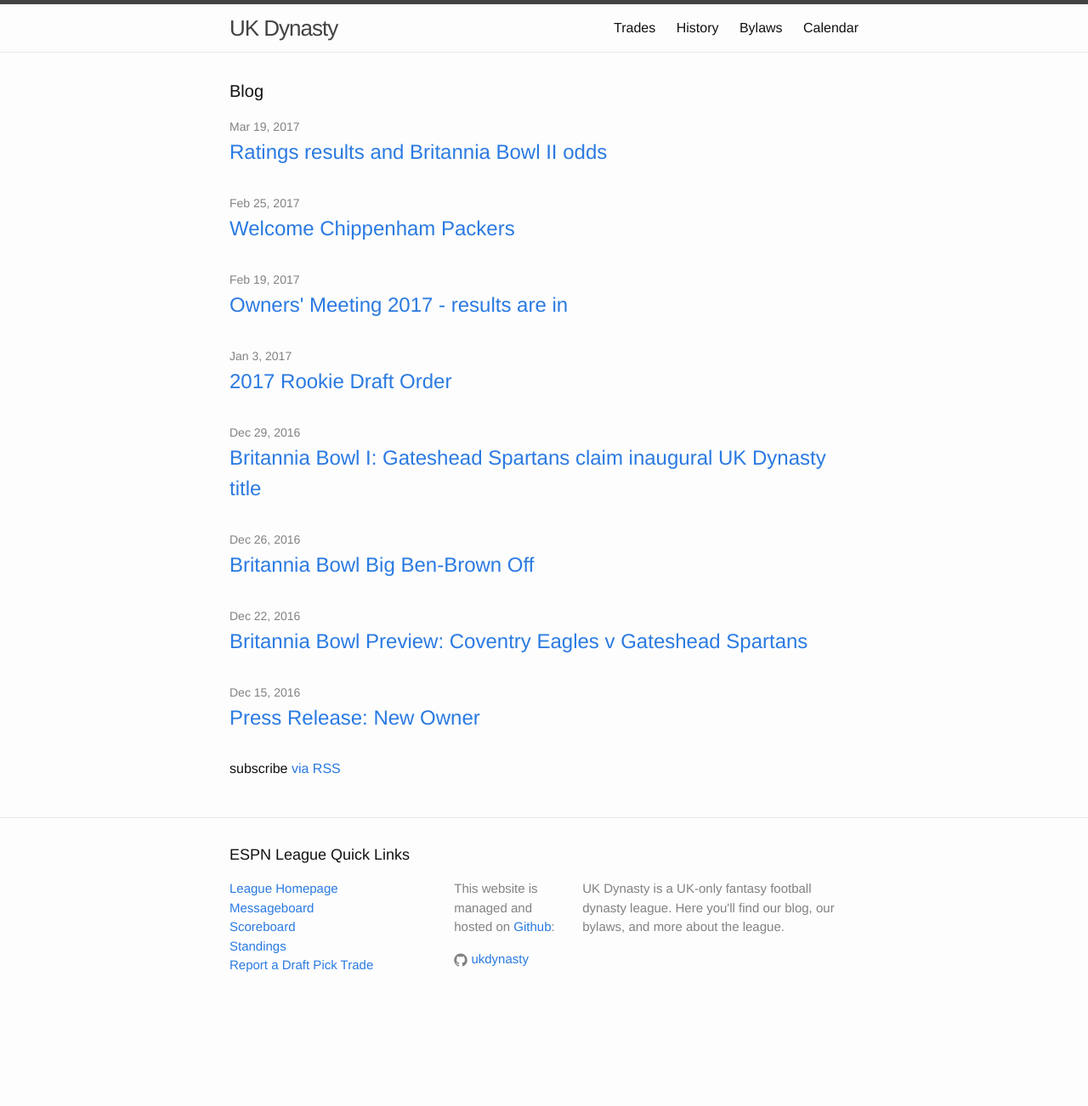
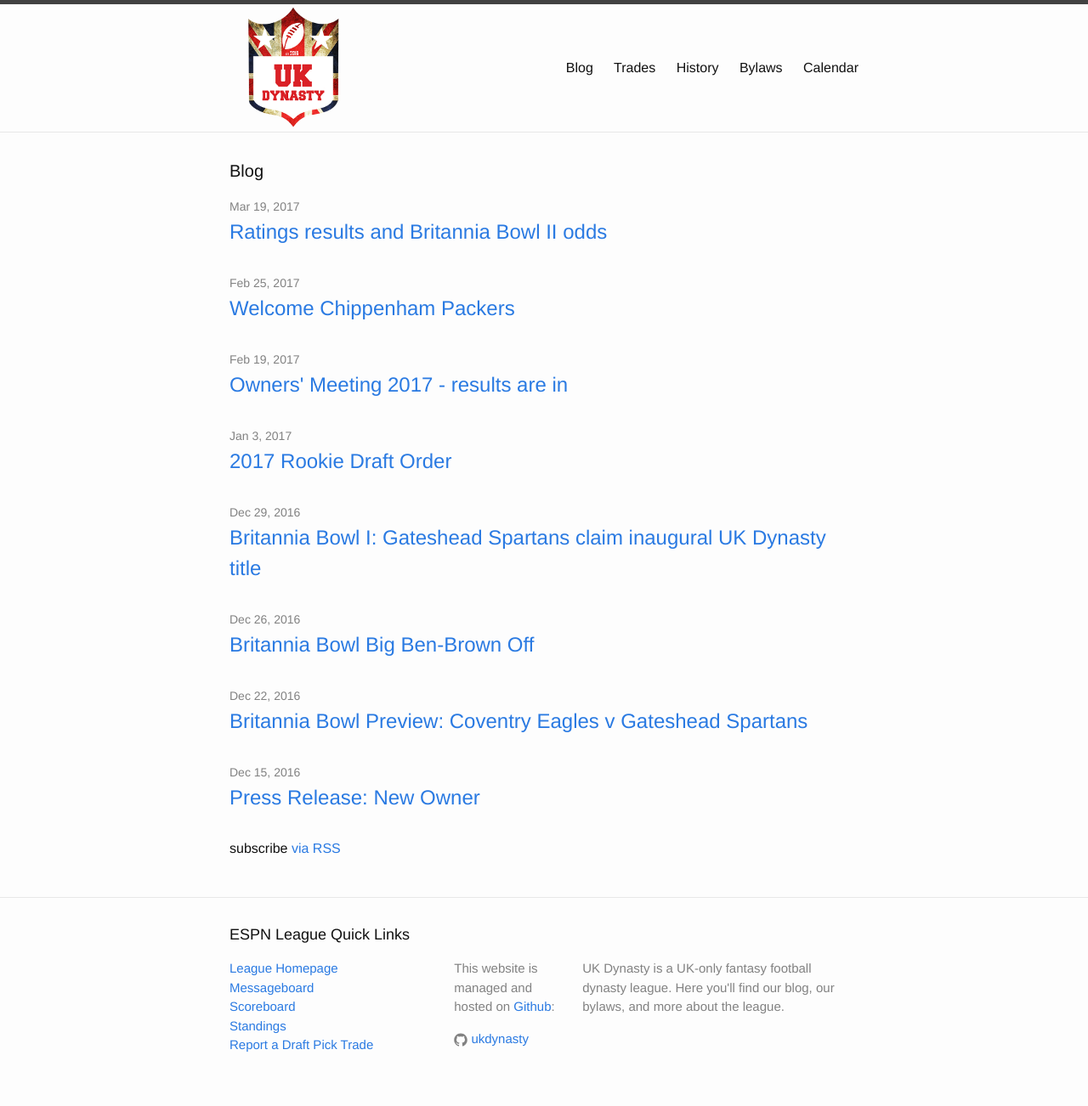
Before and after one commit to UKDynasty/ukdynasty.github.io, a Jekyll site: the page built from index.md, in a window 1280 px wide. Shown: the whole page at 85% size. Built offline with Jekyll 4.4.1, drawn with Linux system fonts in a browser that asks for light colours; before the commit the page ends 1208 px from its top, so only the background shows below that.

Commit message:
Add logo

```diff
--- a/_includes/header.html
+++ b/_includes/header.html
@@ -2,7 +2,7 @@
 
   <div class="wrapper">
 
-    <a class="site-title" href="{{ "/" | relative_url}}">{{ site.title | escape }}</a>
+    <div class="site-logo-container"><a href="{{ "/" | relative_url}}"><img class="site-logo" src="/images/logo-square-150x150.png"></a></div>
 
     <nav class="site-nav">
       <span class="menu-icon">
@@ -14,6 +14,7 @@
       </span>
 
       <div class="trigger">
+        <a class="page-link" href="/">Blog</a>
         {% for my_page in site.pages %}
           {% if my_page.title %}
           <a class="page-link" href="{{ my_page.url | relative_url }}">{{ my_page.title | escape }}</a>
--- a/_sass/minima/_layout.scss
+++ b/_sass/minima/_layout.scss
@@ -23,10 +23,24 @@
     color: $grey-color-dark;
   }
 }
+.site-logo-container {
+  float: left;
+  display: inline-block;
+}
+
+.site-logo {
+  max-height: 150px;
+  @include media-query($on-palm) {
+    max-height: 100px;
+  }
+}
 
 .site-nav {
   float: right;
-  line-height: 56px;
+  line-height: 150px;
+  @include media-query($on-palm) {
+    line-height: 100px;
+  }
 
   .menu-icon {
     display: none;
```
Also changed, not shown: images/logo-square-150x150.png (added).
